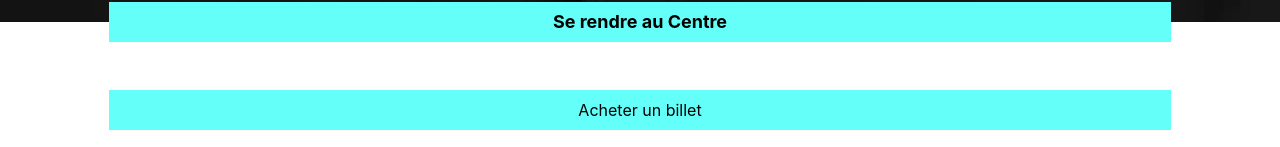
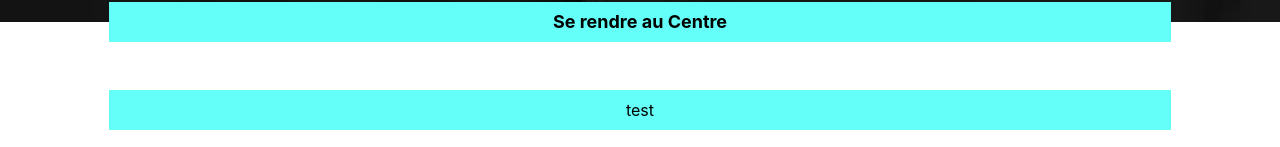
Before and after one commit to Mathieu33260/competition-m2, a Vue app: page /#/sonar in a window 1280 px wide. Shown: the part 2193-2340 px from the top of the page. Built offline with nearby package versions, Linux system fonts and the light colour scheme.

Commit message:
fix text button

```diff
--- a/src/components/Sonar.vue
+++ b/src/components/Sonar.vue
@@ -10,7 +10,7 @@
             <b-row style="position: relative" class="d-flex justify-content-center">
                 <b-col cols="10" style="bottom: 20px">
                     <input @click="$router.push('/infos')" type="button" class="mb-5" style="background-color: #65FFF9; width: 100%; font-size: 18px; font-weight: bold; border: 0; height: 40px;" value="Se rendre au Centre">
-                    <input type="button" style="background-color: #65FFF9; width: 100%; border: 0; height: 40px;" value="Acheter un billet">
+                    <input type="button" style="background-color: #65FFF9; width: 100%; border: 0; height: 40px;" value="test">
                 </b-col>
             </b-row>
         </template>
```
